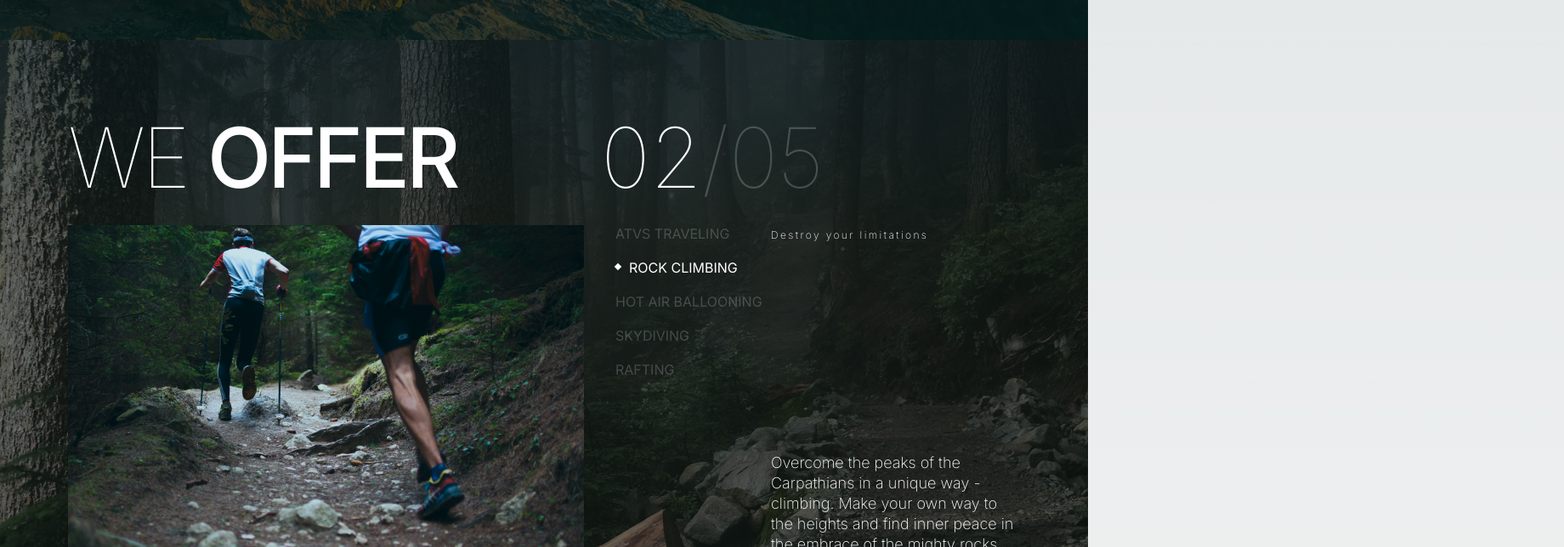
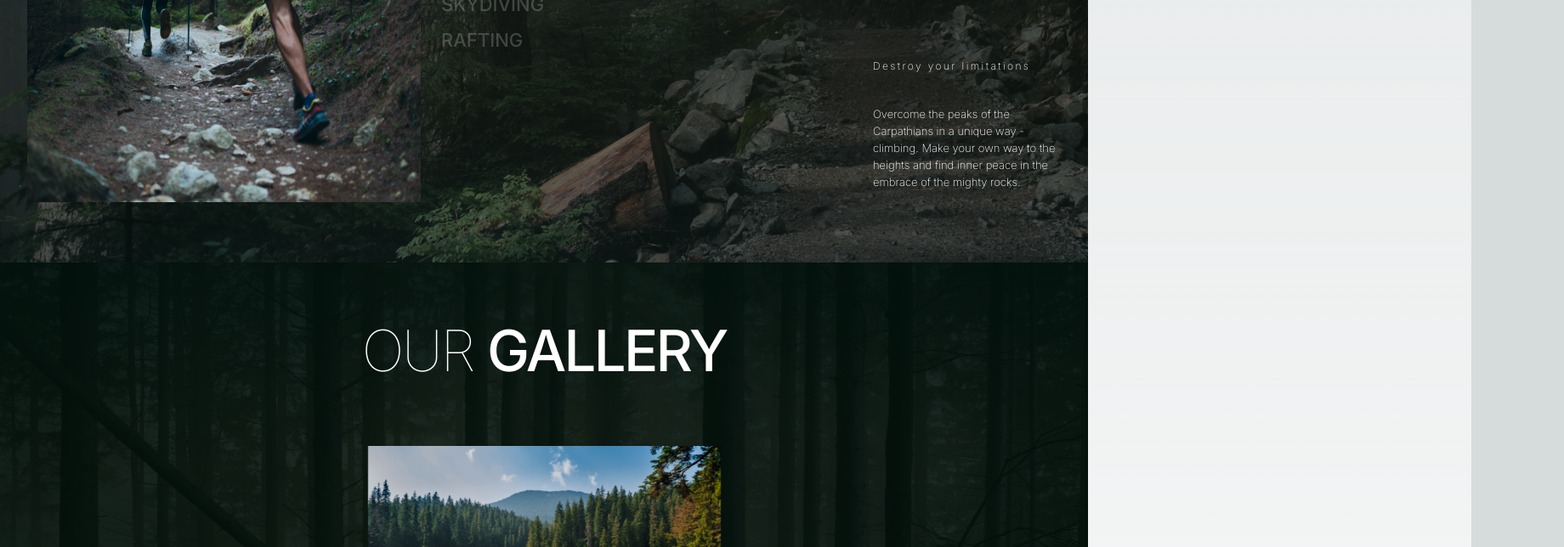
Before and after one commit to Nataly-Moskalenko/carpathians-travel, a Next.js app: page / in a window 1280 px wide. Shown: the part 1540-2184 px from the top of the page at 85% size, 1840 px wide, since content can reach past the window. Built offline with nearby package versions, Linux system fonts and the light colour scheme.

Commit message:
fixes styles

```diff
--- a/app/components/Gallery.js
+++ b/app/components/Gallery.js
@@ -25,9 +25,9 @@
   return (
     <section
       id="Gallery"
-      className="text-white h-[801px] md:h-[575px] lg:h-[788px] bg-light-gray w-full bg-image-gallery bg-center bg-no-repeat bg-cover pl-5 pr-5 pt-[56px] pb-[56px] md:pl-8 md:pr-8 md:pt-[64px] md:pb-[64px] lg:p-20"
+      className="text-white h-[801px] md:h-[575px] lg:h-[788px] bg-light-gray w-full bg-image-gallery bg-center bg-no-repeat bg-cover px-5 pt-[56px] pb-[56px] md:px-8 md:pt-[64px] md:pb-[64px] lg:p-20"
     >
-      <h2 className="block mb-6 md:mb-[72px] text-center lg:text-left lg:m-6">
+      <h2 className="mb-6 md:mb-[72px] text-center lg:text-left lg:m-6">
         <span className="text-[40px] md:text-[67px] lg:text-[98px] font-thin uppercase tracking-[-1.6px] md:tracking-[-2.68px] lg:tracking-[-3.92px] leading-[56px] md:leading-[1.2]">
           Our{' '}
         </span>
@@ -82,12 +82,12 @@
           ))}
           <button
             ref={prevRef}
-            className="text-[33px] font-thin uppercase ml-auto leading-[1.2]"
+            className="text-[33px] font-thin uppercase leading-[1.2]"
           >
             <p className="">Back</p>
           </button>
           <button
-            className="absolute right-0 bottom-0 text-[33px] font-thin uppercase mr-auto leading-[1.2]"
+            className="absolute right-0 bottom-0 text-[33px] font-thin uppercase leading-[1.2]"
             ref={nextRef}
           >
             <p className="">Next</p>
--- a/app/components/Modal.js
+++ b/app/components/Modal.js
@@ -6,15 +6,15 @@
 export default function Modal({ onClick }) {
   return ReactDOM.createPortal(
     <div className="z-70 fixed h-screen w-full top-0 left-0 bg-light-gray">
-      <div className="text-white w-[320px] h-full bg-modal z-77 absolute left-[50%] translate-x-[-50%]">
+      <div className="text-white max-w-[320px] h-full bg-modal z-77 mx-auto relative">
         <button
           onClick={onClick}
           type="button"
-          className="m-0 p-0 uppercase text-[14px] font-normal tracking-[1.4px] absolute right-[20px] top-[36px]"
+          className="uppercase text-[14px] font-normal tracking-[1.4px] absolute right-[20px] top-[36px]"
         >
           Close
         </button>
-        <nav className="mt-[170px] text-center flex flex-col gap-[48px] text-[18px] font-normal leading-[1.2] tracking-[1.8px]">
+        <nav className="pt-[170px] text-center flex flex-col gap-[48px] text-[18px] font-normal leading-[1.2] tracking-[1.8px]">
           <Link
             className="cursor-pointer hover:underline"
             to="About"
--- a/app/components/Services.js
+++ b/app/components/Services.js
@@ -65,9 +65,9 @@
   return (
     <section
       id="Services"
-      className="text-white h-[851px] md:h-[621px] lg:h-[779px] bg-light-gray w-full bg-image-services bg-center bg-no-repeat bg-cover pl-5 pr-5 pt-[56px] pb-[56px] md:pl-8 md:pr-8 md:pt-[64px] md:pb-[64px] lg:p-20"
+      className="text-white h-[851px] md:h-[621px] lg:h-[779px] bg-light-gray w-full bg-image-services bg-center bg-no-repeat bg-cover px-5 pt-[56px] pb-[56px] md:px-8 md:pt-[64px] md:pb-[64px] lg:p-20"
     >
-      <div className="w-[320px] md:w-full mx-auto relative">
+      <div className="w-[280px] md:w-full mx-auto relative">
         <Swiper
           modules={[Pagination, A11y, Autoplay, EffectFade]}
           effect="fade"
@@ -90,11 +90,11 @@
             </SwiperSlide>
           ))}
         </Swiper>
-        <div className="swiper-pagination absolute w-[188px] md:w-[204px] lg:w-[254px] flex flex-col gap-4 lg:gap-6 uppercase">
+        <div className="swiper-pagination absolute w-[188px] md:w-[204px] lg:w-[254px] flex flex-col gap-4 lg:gap-6 uppercase text-[20px] md:text-[22px] lg:text-[28px] font-[500] leading-[17px] md:leading-[18px] lg:leading-[24px]">
           {menu.map((i, el) => (
             <div
               key={i}
-              className="swiper-item text-[20px] md:text-[22px] lg:text-[28px] font-[500] leading-[17px] md:leading-[18px] lg:leading-[24px] w-[188px] md:w-[204px] lg:w-[254px]"
+              className="text-[20px] md:text-[22px] lg:text-[28px] font-[500] leading-[17px] md:leading-[18px] lg:leading-[24px] w-[188px] md:w-[204px] lg:w-[254px]"
             >
               {el}
             </div>
--- a/app/globals.css
+++ b/app/globals.css
@@ -26,15 +26,14 @@
   width: 188px !important;
   background-color: transparent !important;
   justify-self: start;
-  height: 16px !important;
- padding-left: 0;
+  margin-bottom: 18px !important;
 }
 .swiper-pagination-bullet-active {
   background-color: transparent !important;
   width: 188px !important;
-  height: 16px !important;
   position: relative;
-  padding-left: 16px;
+  margin-bottom: 18px !important;
+  padding-left: 16px !important;
 }
 
 .swiper-pagination-bullet-active::before {
@@ -60,10 +59,18 @@
     top: 118px !important;
     left: 483px !important;
   }
+  .swiper-pagination-bullet,
+  .swiper-pagination-bullet-active {
+    width: 204px !important;
+  }
 }
-@media screen and (min-width: 1280px) {
+@media screen and (min-width: 1440px) {
   .swiper-pagination {
     top: 136px !important;
     left: 640px !important;
   }
+  .swiper-pagination-bullet,
+  .swiper-pagination-bullet-active {
+    width: 254px !important;
+  }
 }
--- a/tailwind.config.js
+++ b/tailwind.config.js
@@ -9,7 +9,7 @@
     screens: {
       sm: '320px',
       md: '768px',
-      lg: '1280px',
+      lg: '1440px',
     },
     colors: {
       white: '#ffffff',
```
